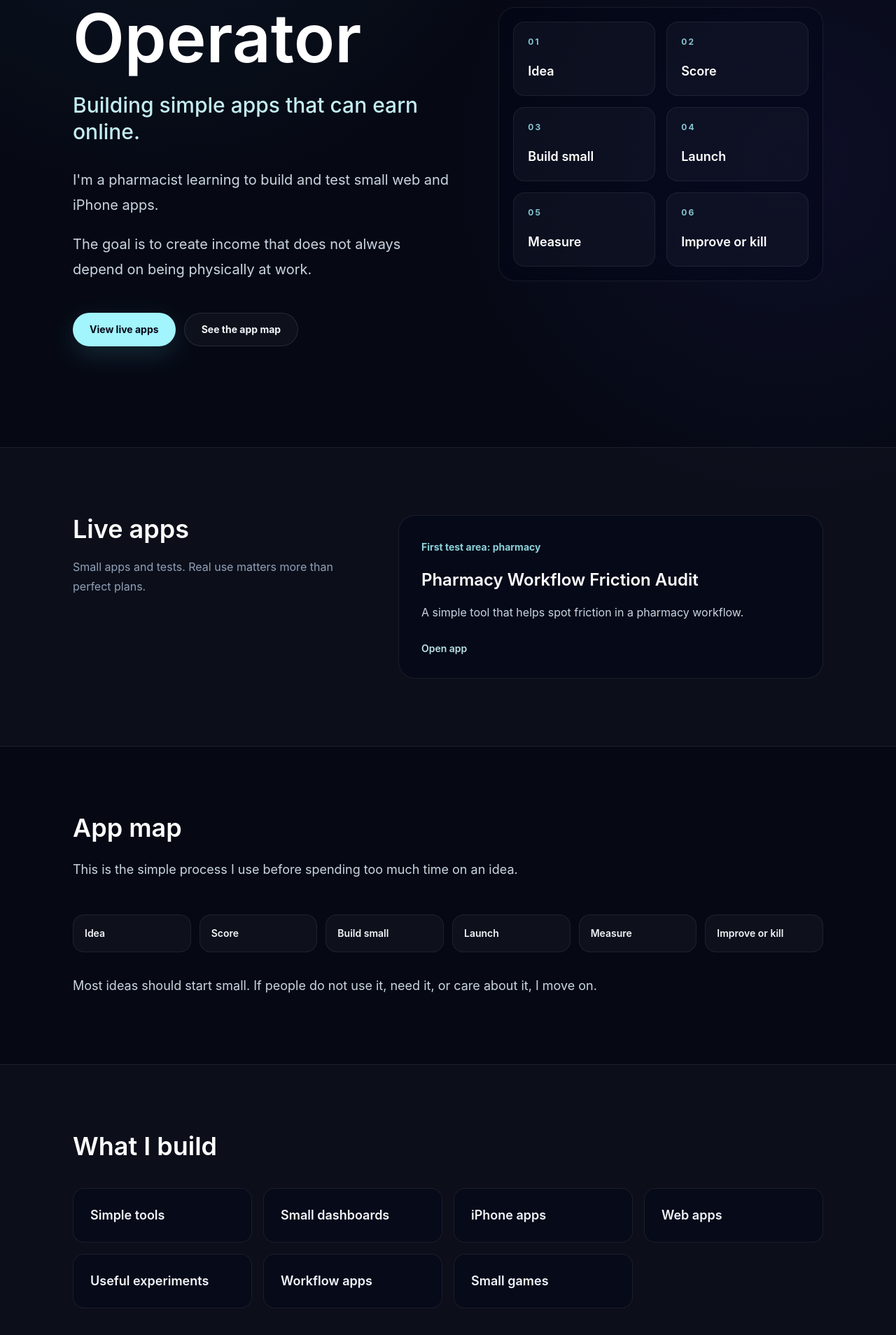
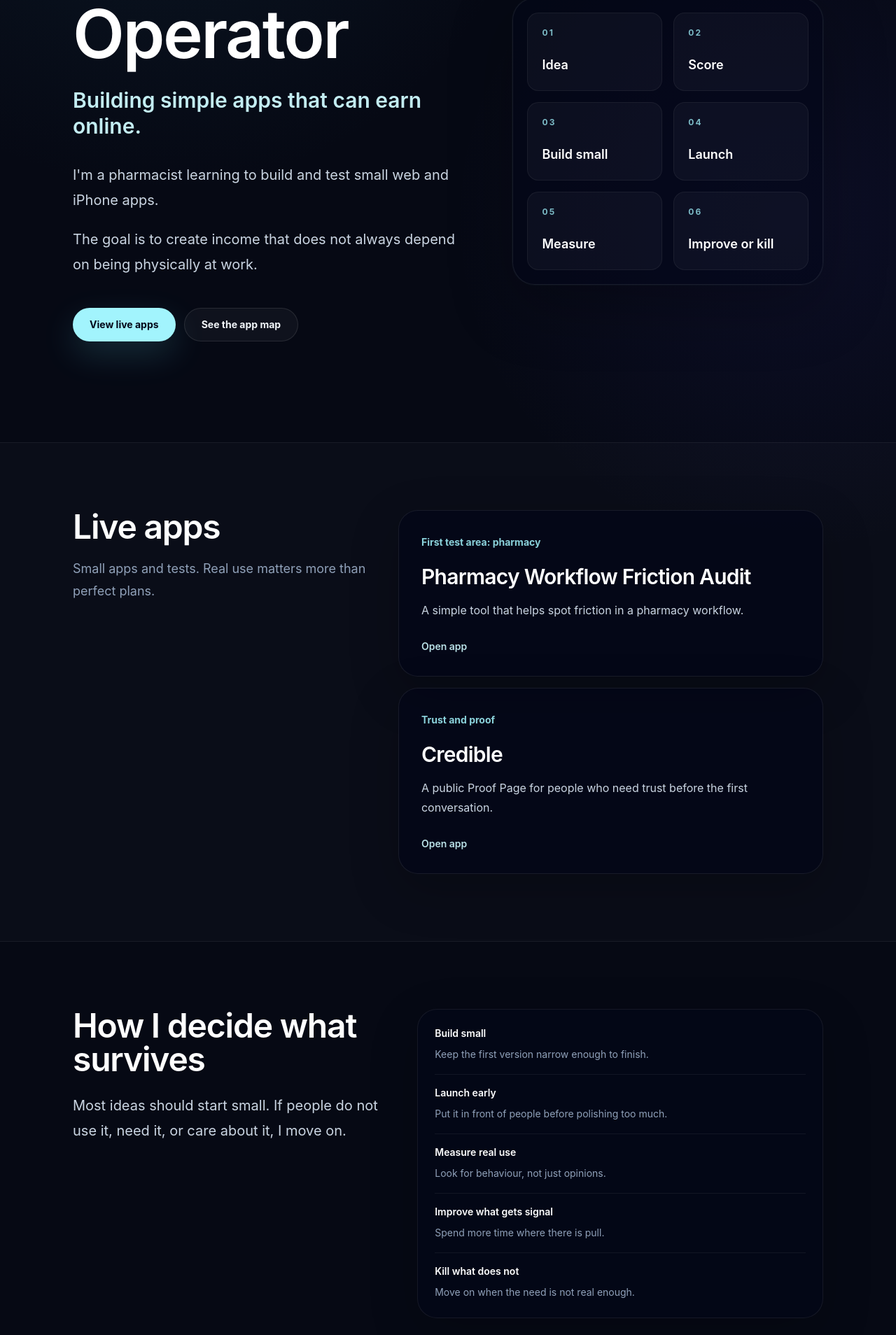
Before and after one commit to osok-coder/ramzioperator-landing, a Next.js app: page / in a window 1280 px wide. Shown: the part 272-2180 px from the top of the page at 70% size. Built offline with nearby package versions, Linux system fonts and the light colour scheme.

Commit message:
Premium UI pass for Ramzi Operator landing page

```diff
--- a/app/page.tsx
+++ b/app/page.tsx
@@ -4,6 +4,12 @@ const liveApps = [
     label: "First test area: pharmacy",
     description: "A simple tool that helps spot friction in a pharmacy workflow.",
     href: "https://workflow.ramzioperator.com",
+  },
+  {
+    title: "Credible",
+    label: "Trust and proof",
+    description: "A public Proof Page for people who need trust before the first conversation.",
+    href: "https://credible.ramzioperator.com",
   },
 ];
 
@@ -21,12 +27,12 @@ const factorySteps = ["Idea", "Score", "Build small", "Launch", "Measure", "Impr
 
 export default function Home() {
   return (
-    <main className="min-h-screen">
+    <main className="min-h-screen overflow-hidden">
       <header className="mx-auto flex w-full max-w-6xl items-center justify-between px-6 py-7 sm:px-8 lg:px-10">
-        <a className="text-sm font-semibold tracking-[0.18em] text-slate-100 uppercase" href="#top">
+        <a className="text-sm font-semibold tracking-[0.22em] text-cyan-100 uppercase" href="#top">
           Ramzi Operator
         </a>
-        <nav className="hidden items-center gap-7 text-sm font-medium text-slate-400 sm:flex">
+        <nav className="hidden items-center gap-8 text-sm font-medium text-slate-400 sm:flex">
           <a href="#apps" className="hover:text-white">
             Apps
           </a>
@@ -39,12 +45,12 @@ export default function Home() {
         </nav>
       </header>
 
-      <section id="top" className="mx-auto grid w-full max-w-6xl gap-14 px-6 pb-24 pt-16 sm:px-8 sm:pb-28 sm:pt-20 lg:grid-cols-[1.08fr_0.92fr] lg:items-center lg:gap-16 lg:px-10 lg:pb-36 lg:pt-28">
+      <section id="top" className="mx-auto grid w-full max-w-6xl gap-14 px-6 pb-24 pt-14 sm:px-8 sm:pb-28 sm:pt-20 lg:grid-cols-[1.12fr_0.88fr] lg:items-center lg:gap-16 lg:px-10 lg:pb-36 lg:pt-28">
         <div>
-          <h1 className="max-w-3xl text-6xl font-semibold leading-[0.96] tracking-normal text-white sm:text-7xl lg:text-8xl">
+          <h1 className="max-w-3xl text-6xl font-semibold leading-[0.92] tracking-tight text-white sm:text-7xl lg:text-8xl">
             Ramzi Operator
           </h1>
-          <p className="mt-8 max-w-2xl text-2xl font-medium leading-tight text-cyan-100/95 sm:text-3xl">
+          <p className="mt-8 max-w-2xl text-2xl font-semibold leading-tight text-cyan-100/95 sm:text-3xl">
             Building simple apps that can earn online.
           </p>
           <div className="mt-8 max-w-2xl space-y-5 text-lg leading-8 text-slate-300 sm:text-xl sm:leading-9">
@@ -54,41 +60,41 @@ export default function Home() {
           <div className="mt-11 flex flex-col gap-3 sm:flex-row">
             <a
               href="#apps"
-              className="inline-flex min-h-12 items-center justify-center rounded-full bg-cyan-200 px-6 text-sm font-bold text-slate-950 shadow-[0_12px_36px_rgba(103,232,249,0.14)] hover:bg-cyan-100"
+              className="inline-flex min-h-12 items-center justify-center rounded-full bg-cyan-200 px-6 text-sm font-bold text-slate-950 shadow-[0_18px_48px_rgba(103,232,249,0.16)] hover:bg-cyan-100"
             >
               View live apps
             </a>
             <a
               href="#map"
-              className="inline-flex min-h-12 items-center justify-center rounded-full border border-white/10 bg-white/[0.035] px-6 text-sm font-bold text-slate-100 hover:border-white/20 hover:bg-white/[0.06]"
+              className="inline-flex min-h-12 items-center justify-center rounded-full border border-white/10 bg-white/[0.04] px-6 text-sm font-bold text-slate-100 hover:border-white/20 hover:bg-white/[0.07]"
             >
               See the app map
             </a>
           </div>
         </div>
 
-        <div className="rounded-3xl border border-white/[0.08] bg-slate-950/45 p-4 sm:p-5">
+        <div className="rounded-[2rem] border border-white/[0.08] bg-slate-950/55 p-4 shadow-[0_30px_90px_rgba(0,0,0,0.28)] ring-1 ring-cyan-200/[0.03] sm:p-5">
           <div className="grid grid-cols-2 gap-3 sm:gap-4">
             {factorySteps.map((step, index) => (
               <div
                 key={step}
-                className="min-h-24 rounded-2xl border border-white/[0.07] bg-white/[0.035] p-4 sm:p-5"
+                className="min-h-28 rounded-2xl border border-white/[0.06] bg-white/[0.035] p-4 sm:p-5"
               >
-                <p className="text-xs font-bold tracking-[0.18em] text-cyan-200/80 uppercase">
+                <p className="text-xs font-bold tracking-[0.18em] text-cyan-200/75 uppercase">
                   {String(index + 1).padStart(2, "0")}
                 </p>
-                <p className="mt-5 text-lg font-semibold text-white">{step}</p>
+                <p className="mt-6 text-lg font-semibold text-white">{step}</p>
               </div>
             ))}
           </div>
         </div>
       </section>
 
-      <section id="apps" className="border-y border-white/[0.07] bg-white/[0.025]">
+      <section id="apps" className="border-y border-white/[0.06] bg-white/[0.018]">
         <div className="mx-auto grid w-full max-w-6xl gap-10 px-6 py-20 sm:px-8 sm:py-24 lg:grid-cols-[0.7fr_1fr] lg:px-10">
           <div>
-            <h2 className="text-3xl font-semibold tracking-normal text-white sm:text-4xl">Live apps</h2>
-            <p className="mt-5 max-w-lg text-base leading-7 text-slate-400">
+            <h2 className="text-4xl font-semibold tracking-tight text-white sm:text-5xl">Live apps</h2>
+            <p className="mt-5 max-w-lg text-base leading-7 text-slate-400 sm:text-lg sm:leading-8">
               Small apps and tests. Real use matters more than perfect plans.
             </p>
           </div>
@@ -97,10 +103,10 @@ export default function Home() {
               <a
                 key={app.title}
                 href={app.href}
-                className="block rounded-3xl border border-white/[0.08] bg-slate-950/55 p-6 hover:border-cyan-200/30 sm:p-8"
+                className="block rounded-[1.75rem] border border-white/[0.08] bg-slate-950/65 p-6 shadow-[0_22px_70px_rgba(0,0,0,0.22)] hover:border-cyan-200/30 sm:p-8"
               >
                 <span className="text-sm font-bold text-cyan-200/85">{app.label}</span>
-                <h3 className="mt-5 text-2xl font-semibold text-white">{app.title}</h3>
+                <h3 className="mt-5 text-3xl font-semibold tracking-tight text-white">{app.title}</h3>
                 <p className="mt-4 text-base leading-7 text-slate-300">{app.description}</p>
                 <p className="mt-7 text-sm font-semibold text-cyan-100/90">Open app</p>
               </a>
@@ -110,35 +116,53 @@ export default function Home() {
       </section>
 
       <section id="map" className="mx-auto w-full max-w-6xl px-6 py-20 sm:px-8 sm:py-24 lg:px-10">
-        <div className="max-w-3xl">
-          <h2 className="text-3xl font-semibold tracking-normal text-white sm:text-4xl">App map</h2>
-          <p className="mt-6 text-lg leading-8 text-slate-300">
-            This is the simple process I use before spending too much time on an idea.
-          </p>
+        <div className="grid gap-10 lg:grid-cols-[0.78fr_1fr] lg:items-start">
+          <div className="max-w-3xl">
+            <h2 className="text-4xl font-semibold tracking-tight text-white sm:text-5xl">
+              How I decide what survives
+            </h2>
+            <p className="mt-6 text-lg leading-8 text-slate-300 sm:text-xl sm:leading-9">
+              Most ideas should start small. If people do not use it, need it, or care about it, I move on.
+            </p>
+          </div>
+          <div className="rounded-[1.75rem] border border-white/[0.07] bg-slate-950/55 p-5 shadow-[0_22px_70px_rgba(0,0,0,0.18)] sm:p-6">
+            <div className="space-y-4">
+              <div className="border-b border-white/[0.06] pb-4">
+                <p className="text-sm font-semibold text-white">Build small</p>
+                <p className="mt-2 text-sm leading-6 text-slate-400">Keep the first version narrow enough to finish.</p>
+              </div>
+              <div className="border-b border-white/[0.06] pb-4">
+                <p className="text-sm font-semibold text-white">Launch early</p>
+                <p className="mt-2 text-sm leading-6 text-slate-400">Put it in front of people before polishing too much.</p>
+              </div>
+              <div className="border-b border-white/[0.06] pb-4">
+                <p className="text-sm font-semibold text-white">Measure real use</p>
+                <p className="mt-2 text-sm leading-6 text-slate-400">Look for behaviour, not just opinions.</p>
+              </div>
+              <div className="border-b border-white/[0.06] pb-4">
+                <p className="text-sm font-semibold text-white">Improve what gets signal</p>
+                <p className="mt-2 text-sm leading-6 text-slate-400">Spend more time where there is pull.</p>
+              </div>
+              <div>
+                <p className="text-sm font-semibold text-white">Kill what does not</p>
+                <p className="mt-2 text-sm leading-6 text-slate-400">Move on when the need is not real enough.</p>
+              </div>
+            </div>
+          </div>
         </div>
-        <div className="mt-12 grid gap-3 md:grid-cols-6">
-          {factorySteps.map((step) => (
-            <div key={step} className="rounded-2xl border border-white/[0.07] bg-white/[0.035] p-4">
-              <p className="text-sm font-semibold text-slate-100">{step}</p>
-            </div>
-          ))}
-        </div>
-        <p className="mt-8 max-w-3xl text-lg leading-8 text-slate-300">
-          Most ideas should start small. If people do not use it, need it, or care about it, I move on.
-        </p>
       </section>
 
-      <section className="border-y border-white/[0.07] bg-white/[0.025]">
+      <section className="border-y border-white/[0.06] bg-white/[0.018]">
         <div className="mx-auto w-full max-w-6xl px-6 py-20 sm:px-8 sm:py-24 lg:px-10">
-          <h2 className="text-3xl font-semibold tracking-normal text-white sm:text-4xl">What I build</h2>
-          <div className="mt-10 grid gap-4 sm:grid-cols-2 lg:grid-cols-4">
+          <h2 className="text-4xl font-semibold tracking-tight text-white sm:text-5xl">What I build</h2>
+          <div className="mt-10 grid gap-3 sm:grid-cols-2 lg:grid-cols-4">
             {buildTypes.map((item) => (
-              <div key={item} className="rounded-2xl border border-white/[0.08] bg-slate-950/50 p-5 sm:p-6">
+              <div key={item} className="rounded-2xl border border-white/[0.06] bg-slate-950/55 p-5 sm:p-6">
                 <p className="text-lg font-semibold text-slate-100">{item}</p>
               </div>
             ))}
           </div>
-          <div className="mt-10 max-w-4xl space-y-5 text-lg leading-8 text-slate-300">
+          <div className="mt-10 max-w-4xl space-y-5 text-lg leading-8 text-slate-300 sm:text-xl sm:leading-9">
             <p>I am not tied to one niche.</p>
             <p>Pharmacy is my first test area because I understand the problems from inside.</p>
             <p>The wider goal is to build where the need is real.</p>
@@ -147,8 +171,8 @@ export default function Home() {
       </section>
 
       <section className="mx-auto grid w-full max-w-6xl gap-8 px-6 py-20 sm:px-8 sm:py-24 lg:grid-cols-[0.75fr_1fr] lg:px-10">
-        <h2 className="text-3xl font-semibold tracking-normal text-white sm:text-4xl">Why this exists</h2>
-        <div className="space-y-5 text-lg leading-8 text-slate-300">
+        <h2 className="text-4xl font-semibold tracking-tight text-white sm:text-5xl">Why this exists</h2>
+        <div className="space-y-5 text-lg leading-8 text-slate-300 sm:text-xl sm:leading-9">
           <p>My day job depends heavily on being physically present.</p>
           <p>
             Ramzi Operator is my attempt to build online leverage through small apps, useful tools, and digital products.
@@ -158,19 +182,19 @@ export default function Home() {
       </section>
 
       <section id="follow" className="mx-auto w-full max-w-6xl px-6 pb-24 sm:px-8 sm:pb-28 lg:px-10">
-        <div className="rounded-3xl border border-white/[0.08] bg-slate-950/50 p-6 sm:p-8">
-          <h2 className="text-3xl font-semibold tracking-normal text-white sm:text-4xl">Follow</h2>
-          <p className="mt-5 max-w-2xl text-base leading-7 text-slate-400">
+        <div className="rounded-[2rem] border border-white/[0.08] bg-slate-950/65 p-6 shadow-[0_24px_80px_rgba(0,0,0,0.24)] sm:p-8">
+          <h2 className="text-4xl font-semibold tracking-tight text-white sm:text-5xl">Follow</h2>
+          <p className="mt-5 max-w-2xl text-base leading-7 text-slate-400 sm:text-lg sm:leading-8">
             Follow the process as I build, launch, test, improve, and kill small app ideas.
           </p>
           <div className="mt-9 grid gap-3 sm:grid-cols-3">
-            <a className="rounded-2xl border border-white/[0.08] bg-white/[0.03] p-4 font-semibold text-slate-200 hover:border-cyan-200/30 sm:p-5" href="https://x.com/RamziOperator">
+            <a className="rounded-2xl border border-white/[0.07] bg-white/[0.035] p-4 font-semibold text-slate-200 hover:border-cyan-200/30 sm:p-5" href="https://x.com/RamziOperator">
               X: @RamziOperator
             </a>
-            <a className="rounded-2xl border border-white/[0.08] bg-white/[0.03] p-4 font-semibold text-slate-200 hover:border-cyan-200/30 sm:p-5" href="https://www.linkedin.com/in/ramzinasser/">
+            <a className="rounded-2xl border border-white/[0.07] bg-white/[0.035] p-4 font-semibold text-slate-200 hover:border-cyan-200/30 sm:p-5" href="https://www.linkedin.com/in/ramzinasser/">
               LinkedIn: Ramzi Nasser
             </a>
-            <span className="rounded-2xl border border-white/[0.08] bg-white/[0.025] p-4 font-semibold text-slate-500 sm:p-5">
+            <span className="rounded-2xl border border-white/[0.06] bg-white/[0.025] p-4 font-semibold text-slate-500 sm:p-5">
               Contact link coming soon
             </span>
           </div>
```
